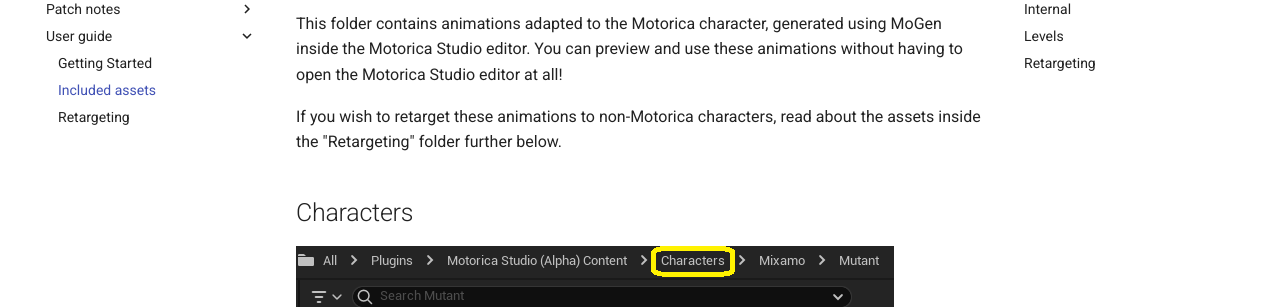
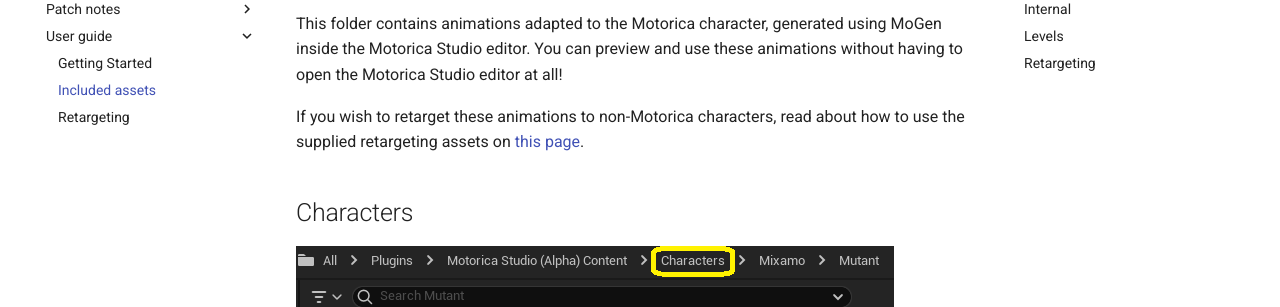
Before and after one commit to MotoricaAI/MoStudioDocs, an MkDocs documentation site: the page built from docs/user-guide/included-assets.md, in a window 1280 px wide and 900 px high, scrolled down 1607 px. Shown: the part 153-460 px from the top of the window. Built offline with MkDocs 1.6.1 and Material for MkDocs 9.7.7, drawn with Linux system fonts in a browser that asks for light colours.

Commit message:
Update docs

```diff
--- a/docs/user-guide/included-assets.md
+++ b/docs/user-guide/included-assets.md
@@ -16,7 +16,7 @@
 
 This folder contains animations adapted to the Motorica character, generated using MoGen inside the Motorica Studio editor. You can preview and use these animations without having to open the Motorica Studio editor at all!
 
-If you wish to retarget these animations to non-Motorica characters, read about the assets inside the "Retargeting" folder further below.
+If you wish to retarget these animations to non-Motorica characters, read about how to use the supplied retargeting assets on [this page](../retargeting/).
 
 ## Characters
 ![](../images/content-browser-folder-plugin-characters-2.png)
```
